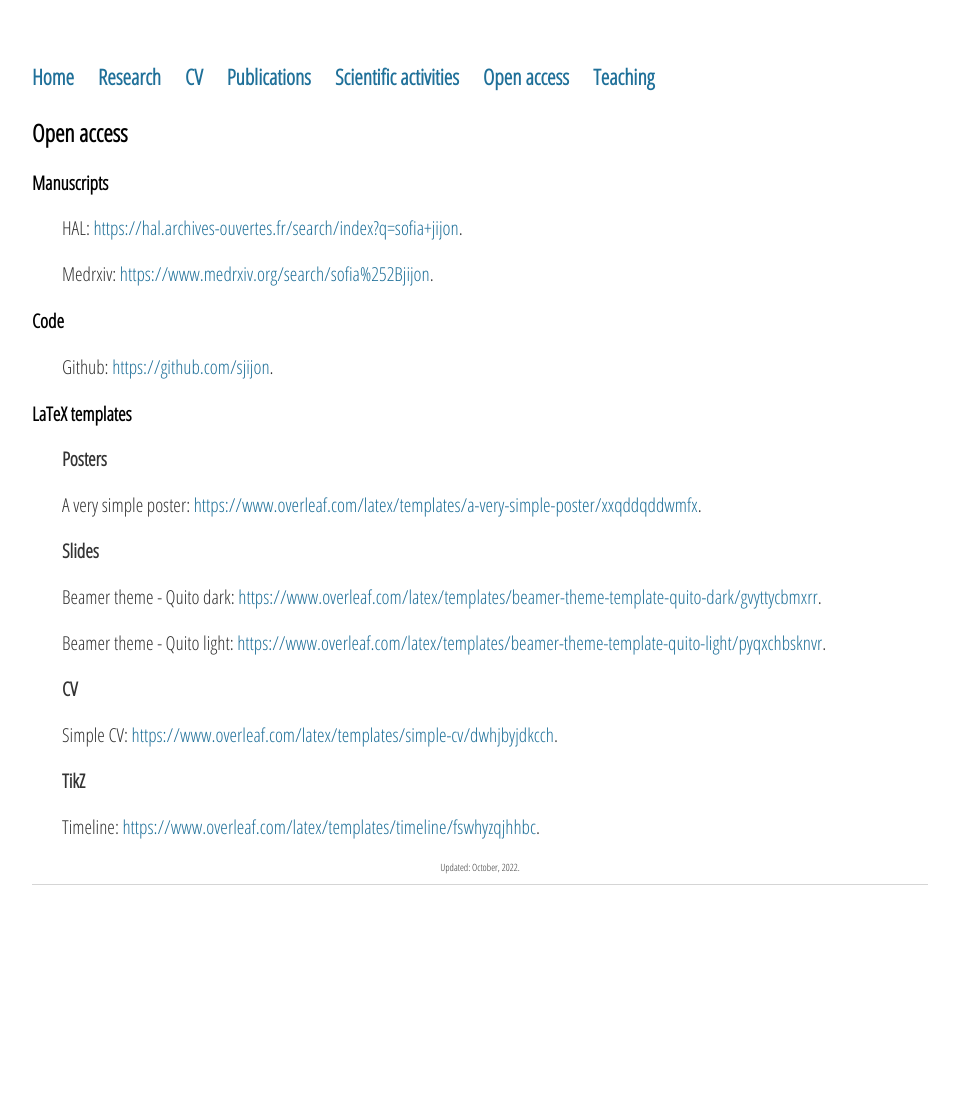
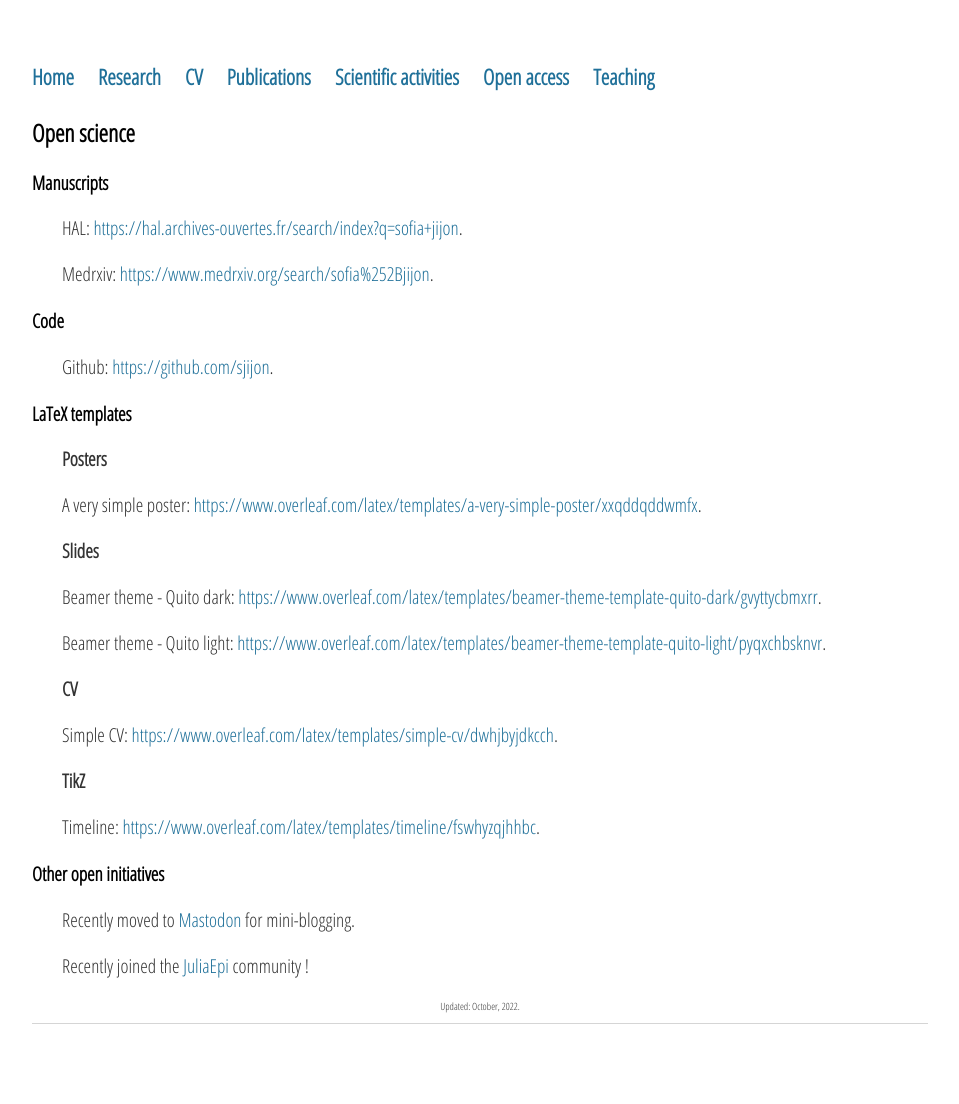
Before and after one commit to sjijon/sjijon.github.io, a Jekyll site: the page built from open-science.html, in a window 1280 px wide. Shown: the whole page, without its empty margins (160-1119 px from the left). Built offline with Jekyll 4.4.1, drawn with Linux system fonts in a browser that asks for light colours; nearby versions of some CDN libraries; before the commit the page ends 965 px from its top, so only the background shows below that.

Commit message:
Add Mathstodon and JuliaEpi

```diff
--- a/index.html
+++ b/index.html
@@ -66,6 +66,8 @@ title: Sofia JIJON
 		&nbsp;
 		<a href="https://twitter.com/Sofia_Jijon" target="_blank"><i class="fab fa-twitter-square" style="font-size: 1.8em" alt="Twitter"></i></a>
 		&nbsp;
+		<a href="https://mathstodon.xyz/web/@sjijon" target="_blank"><i class="fa-solid fa-elephant" style="font-size: 1.8em" alt="Twitter"></i></a>
+		&nbsp;
 		<a href="https://open.spotify.com/playlist/0Hv4VKYR3B2Jhw7QHSskMw?si=b63a047ad76649b9" target="_blank"><i class="fab fa-spotify" style="font-size: 1.8em" alt="Playlist"></i></a>
 		&nbsp;
 	</p>
--- a/open-science.html
+++ b/open-science.html
@@ -1,9 +1,13 @@
 ---
 layout: default
-title: Open access
+title: Open science
 ---
 <div class="blurb">
-	<h2>Open access</h2>
+	<h2>Open science</h2>
+
+<!-- -------------------------
+	ARTICLES
+-------------------------- -->
 
 	<h3>Manuscripts</h3>
 	<p style="padding-left:30px;">
@@ -67,7 +77,22 @@ title: Open access
 		target="_blank">https://www.overleaf.com/latex/templates/timeline/fswhyzqjhhbc</a>.
 	</p>
 
+<!-- -------------------------
+	OTHER
+-------------------------- -->
+<h3>Other open initiatives</h3>
 
+<p style="padding-left:30px;">
+Recently moved to <a rel="me" href="https://mathstodon.xyz/@sjijon" target="_blank">Mastodon</a> for mini-blogging.
+</p>
+
+<p style="padding-left:30px;">
+Recently joined the <a href="https://github.com/JuliaEpi" target="_blank">JuliaEpi</a> community !
+</p>
+
+<!-- -------------------------
+	Foot
+-------------------------- -->
 	<p style="font-size:10px;text-align:center;">
 			Updated: October, 2022.
 	</p>
```
Also changed, not shown: other parts of open-science.html (+6 -0 lines).
